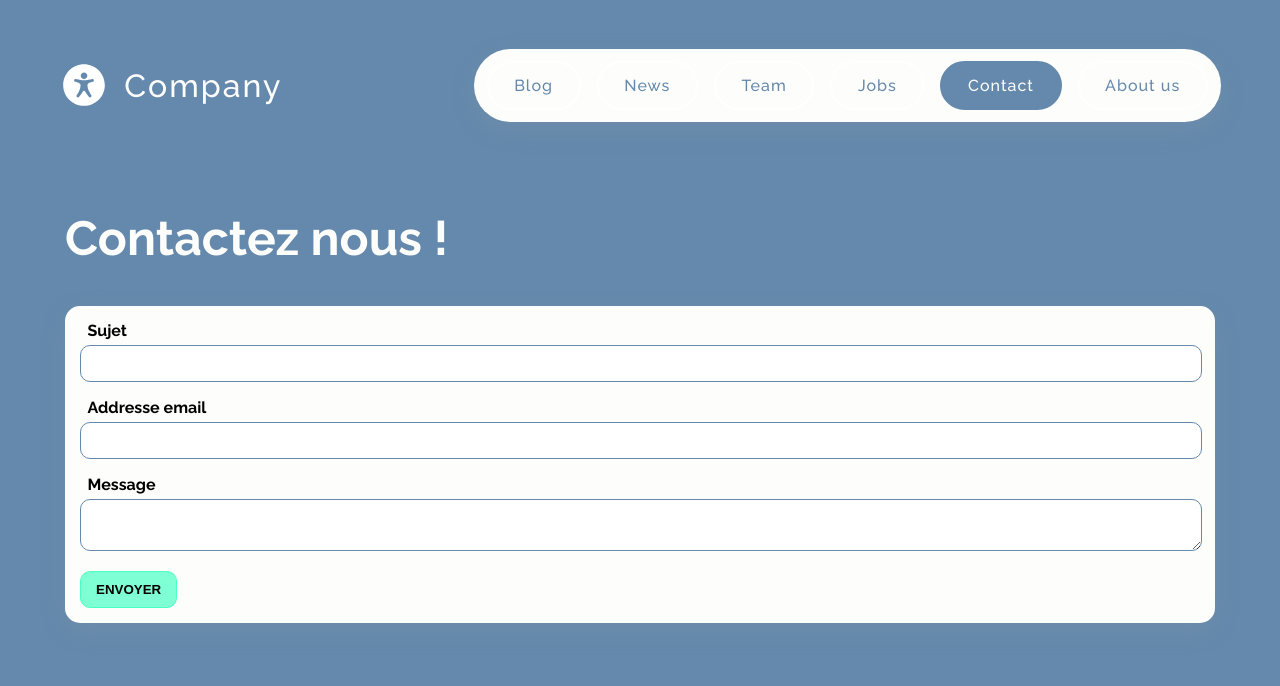
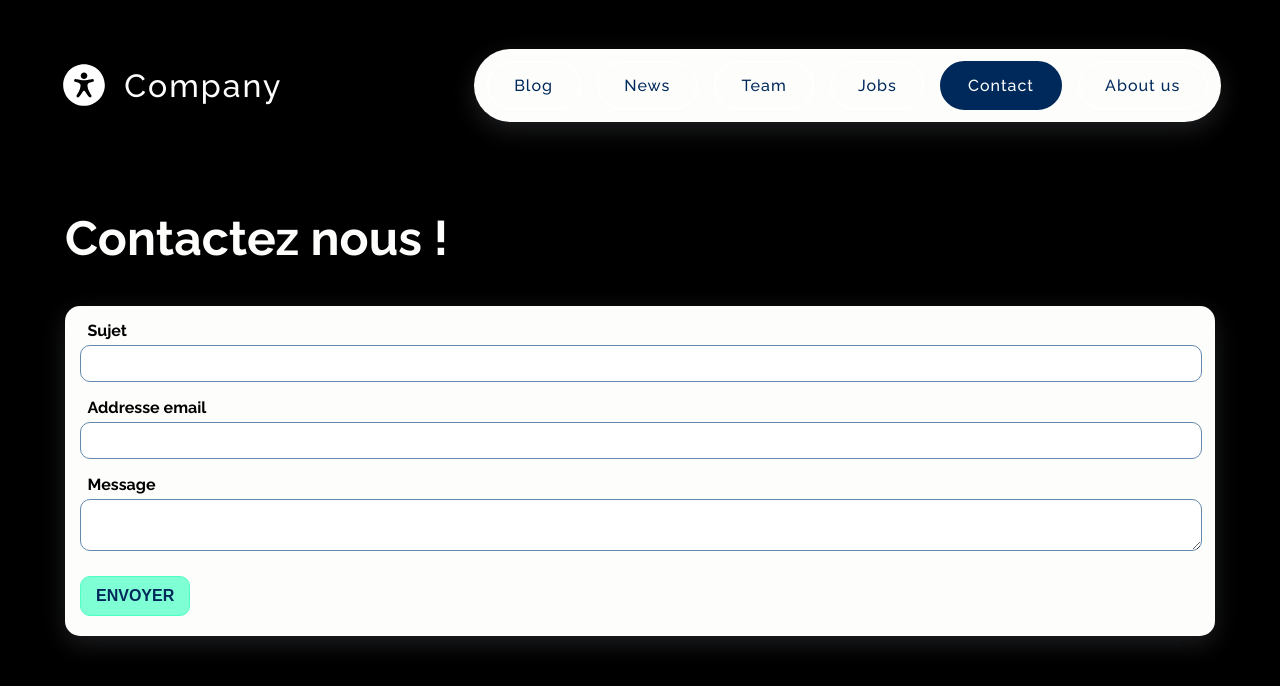
Before and after one commit to emelinepal/angular-first-project, an Angular app: page /contact in a window 1280 px wide. Shown: the top 686 px of the page. Built offline with nearby package versions, Linux system fonts and the light colour scheme.

Commit message:
feat: landing page first section

```diff
--- a/src/app/components/nav-bar/nav-bar.component.scss
+++ b/src/app/components/nav-bar/nav-bar.component.scss
@@ -1,8 +1,9 @@
-$light-blue: #6489ac;
-$dark-blue: #466e9e;
+$light-blue: #0060b9;
+$dark-blue: #00295b;
 $cyan: #8ed7e5;
 $white: #fdfefc;
 $grey: #afafaf;
+$dark: #0f0F0F;
 
 #app-nav{
 
@@ -52,7 +53,7 @@ $grey: #afafaf;
                     margin: 7px 8px;
                     cursor: pointer;
                     padding: 13px 2vw;
-                    color: $light-blue;
+                    color: $dark-blue;
                     border-radius: 50px;
                     transition: all .1s;
                     font-weight: 500;
@@ -62,12 +63,12 @@ $grey: #afafaf;
                     border: 2px solid white;
 
                     &:hover, &:focus{
-                        border: 2px solid $light-blue;
+                        border: 2px solid $dark-blue;
                     }
 
                     &.active{
-                        border: 2px solid $light-blue;
-                        background: $light-blue;
+                        border: 2px solid $dark-blue;
+                        background: $dark-blue;
                         color: $white;
                     }
                 }
@@ -103,7 +104,7 @@ $grey: #afafaf;
                 .line {
                     padding: 0;
                     width: 30px;
-                    background: $light-blue;
+                    background: $dark-blue;
                     height: 2px;
                     margin: 5px 0;
                     transition: all 700ms cubic-bezier(.9, 0, .33, 1);
@@ -179,7 +180,7 @@ $grey: #afafaf;
                 white-space: nowrap;
 
                 &:hover, &:focus, &.active{
-                    background: $light-blue;
+                    background: $dark-blue;
                     color: $white;
                 }
             }
--- a/src/app/views/home/home.component.html
+++ b/src/app/views/home/home.component.html
@@ -1 +1,27 @@
-<p>home works!</p>
+<main>
+    <section class="flex align-center no-margin hero-section">
+        <div class="w-50 col-p">
+            <h1>
+                Discover our
+                <br>
+                universe
+            </h1>
+            <p>
+                Lorem ipsum dolor sit amet, consectetur adipiscing elit. Proin at nunc id leo pretium tempus. Nulla finibus leo at neque efficitur pellentesque.
+            </p>
+            <button class="btn">
+                Let's go
+            </button>
+        </div>
+        <div class="w-50 lp-img">
+            <video width="100%" height="100%" autoplay autobuffer="true" loop=true controls=0 poster="/assets/img/lp-img.webp">
+                <source src="/assets/video/lp-img.mp4" type="video/mp4">
+            </video>
+        </div>
+    </section>
+
+    <section>
+
+    </section>
+
+</main>
--- a/src/app/views/home/home.component.scss
+++ b/src/app/views/home/home.component.scss
@@ -0,0 +1,41 @@
+.lp-img{
+    overflow: hidden;
+    border-top-left-radius: 75%;
+    border-bottom-left-radius: 75%;
+    pointer-events: none;
+}
+
+section{
+    min-height: 70vh;
+    margin: 0 20px;
+    display: flex;
+    flex-wrap: wrap;
+
+    &.no-margin{
+        margin: 0 0px;
+    }
+
+    .w-50{
+        width: 50vw;
+    }
+
+    .col-p{
+        padding: 10px 3vw;
+    }
+
+    &.hero-section{
+
+        p{
+            margin: 40px 0;
+            line-height: 1.5;
+        }
+
+        h1{
+            margin: 0;
+            padding: 0;
+            font-size: 100px;
+            font-weight: 700;
+            line-height: .9;
+        }
+    }
+}
--- a/src/styles.scss
+++ b/src/styles.scss
@@ -1,9 +1,10 @@
 @import url('https://fonts.googleapis.com/css2?family=Raleway:ital,wght@0,300;0,400;0,500;0,600;0,700;0,900;1,300;1,400&display=swap');
 
 // Global
+$dark-blue: #00295b;
 
 body{
-    background-color: #6489ac;
+    background-color: #000000;
     color: #fdfefc;
     font-family: 'Raleway', sans-serif;
     max-width: 100vw;
@@ -35,3 +36,20 @@ a {
 *[routerlink] {
 	cursor: pointer;
 }
+
+.btn {
+    background: #fff;
+    border-radius: 50px;
+    padding: 15px 35px;
+    color: $dark-blue;
+    font-size: 16px;
+    margin: 5px 0;
+    border: 2px solid white;
+    transition: all .1s;
+    cursor: pointer;
+
+    &:hover{
+        background: none;
+        color: white;
+    }
+}
```
Also changed, not shown: src/assets/img/lp-img.webp (added), 1 other file (tests, documents, lock files or other folders).
